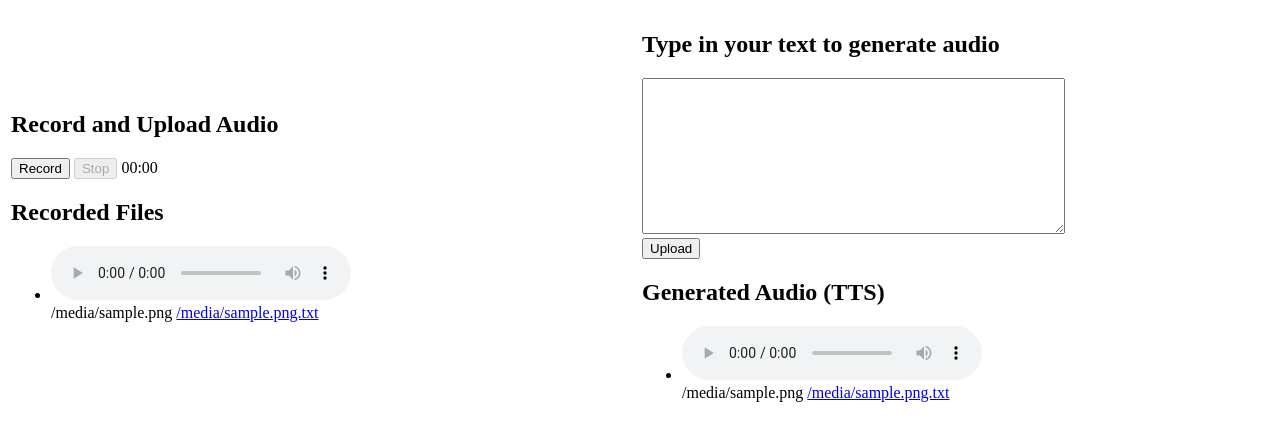
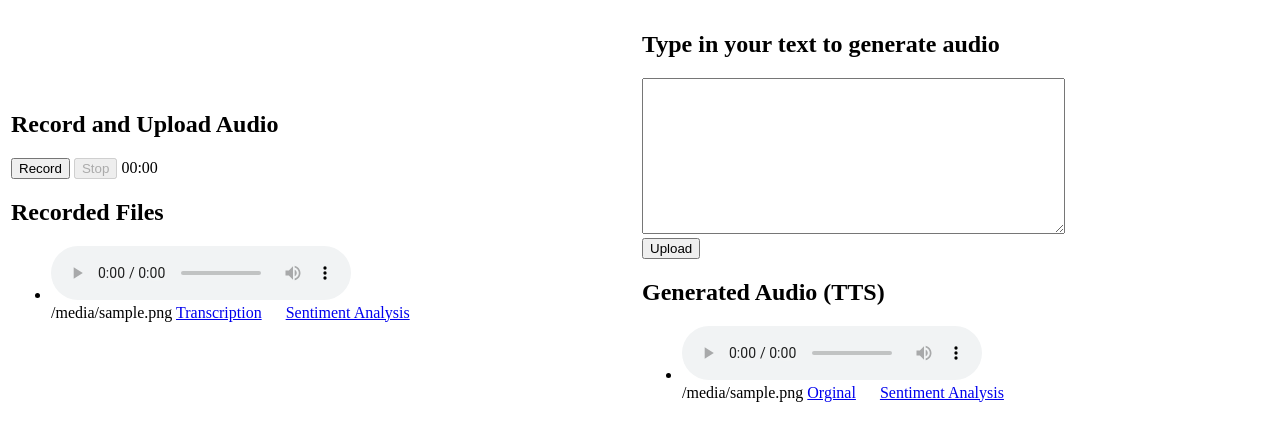
Before and after one commit to akshithap18/conversational-ai, a Flask app: template templates/index.html in a window 1280 px wide. Shown: the top 441 px of the page. Run offline with Flask 3, Linux system fonts and the light colour scheme; the template is opened without the code that fills it: most values are stand-ins (such as "Sample title", 1, 10 or a date in 2020).

Commit message:
language_v1 changes

```diff
--- a/main.py
+++ b/main.py
@@ -3,6 +3,7 @@ from datetime import datetime
 from flask import Flask, render_template, request, redirect, url_for, send_file, send_from_directory
 from google.cloud import texttospeech_v1
 from google.cloud import speech
+from google.cloud import language_v1
 import threading
 
 import os
@@ -15,12 +16,12 @@ TTS_FOLDER = 'tts'
 ALLOWED_EXTENSIONS = {'wav'}
 app.config['UPLOAD_FOLDER'] = UPLOAD_FOLDER
 app.config['TTS_FOLDER'] = TTS_FOLDER
-client_options = {"api_key": "AIzaSyBphC526Gbx2P1nOoQerguLuY-VNLq_lqM"}
 
 
-client_texttospeech=texttospeech_v1.TextToSpeechClient(client_options=client_options)
 
-client_speechtotext=speech.SpeechClient(client_options=client_options)
+client_texttospeech=texttospeech_v1.TextToSpeechClient()
+client_speechtotext=speech.SpeechClient()
+client_sentiment = language_v1.LanguageServiceClient()
 
 os.makedirs(UPLOAD_FOLDER, exist_ok=True)
 os.makedirs(TTS_FOLDER, exist_ok=True)
@@ -43,6 +44,13 @@ def text_to_speech(text):
     response = client_texttospeech.synthesize_speech(request=request)
     return response.audio_content
 
+def text_sentiment_score(text):
+   document = language_v1.Document(content=text, type=language_v1.Document.Type.PLAIN_TEXT)
+   sentiment = client_sentiment.analyze_sentiment(document=document)
+   score = round(sentiment.document_sentiment.score, 2)
+   label = "Positive" if score > 0 else "Negative" if score < 0 else "Neutral"
+   return score, label
+
 def process_text_and_save_files(text,file_path):
     # Process the text and generate the files in a background thread
     wav = text_to_speech(text)
@@ -56,10 +64,17 @@ def process_audio_and_save_files(file_path):
         data = f.read()
 
     text = speech_to_text(data)
+    score, label  =text_sentiment_score(text)
 
     txt_file_path = file_path + ".txt"
     with open(txt_file_path, "w") as text_file:
         text_file.write(text)
+
+    sentiment = "label" + ":" + "score" + "\n" + label + ":" + str(score)
+
+    sentiment_file_path = file_path +"-sentiment" + ".txt"
+    with open(sentiment_file_path, "w") as sentiment_file:
+        sentiment_file.write(sentiment)
 
 def allowed_file(filename):
     return '.' in filename and \
@@ -107,11 +122,20 @@ def get_file(filename):
 def upload_text():
     text = request.form['text']
 
+    score, label  =text_sentiment_score(text)
+
     filename = datetime.now().strftime("%Y%m%d-%I%M%S%p") + '.wav'
     file_path = os.path.join(app.config['TTS_FOLDER'], filename)
 
     with open(file_path + ".txt" , "w") as file:
         file.write(text)
+
+    sentiment = "label" + ":" + "score" + "\n" + label + ":" + str(score)
+
+    sentiment_file_path = file_path +"-sentiment" + ".txt"
+    with open(sentiment_file_path, "w") as sentiment_file:
+        sentiment_file.write(sentiment)
+
 
     process_text_and_save_files(text,file_path)
 
--- a/requirements.txt
+++ b/requirements.txt
@@ -1,4 +1,5 @@
 Flask==3.0.3
 google-cloud-speech==2.27.0
 google-cloud-texttospeech==2.24.0
+google-cloud-language==2.17.0
 gunicorn==22.0.0
--- a/templates/index.html
+++ b/templates/index.html
@@ -1,4 +1,3 @@
-
 <!DOCTYPE html>
 <html>
 <head>
@@ -29,7 +28,8 @@
                             Your browser does not support the audio element.
                         </audio><br>
                         {{file}}
-                        <a href="uploads/{{file}}.txt">{{file}}.txt</a>
+                        <a href="uploads/{{file}}.txt" style="margin-right: 20px;">Transcription</a>
+                        <a href="uploads/{{file}}-sentiment.txt">Sentiment Analysis</a>
                     </li>
                     {% endfor %}
                 </ul>
@@ -52,7 +52,8 @@
                             Your browser does not support the audio element.
                         </audio><br>
                         {{tts_file}}
-                        <a href="tts_uploads/{{tts_file}}.txt">{{tts_file}}.txt</a>
+                        <a href="tts_uploads/{{ tts_file }}.txt" style="margin-right: 20px;">Orginal</a>
+                        <a href="tts_uploads/{{tts_file}}-sentiment.txt">Sentiment Analysis</a>
                     </li>
                     {% endfor %}
                 </ul>
```
